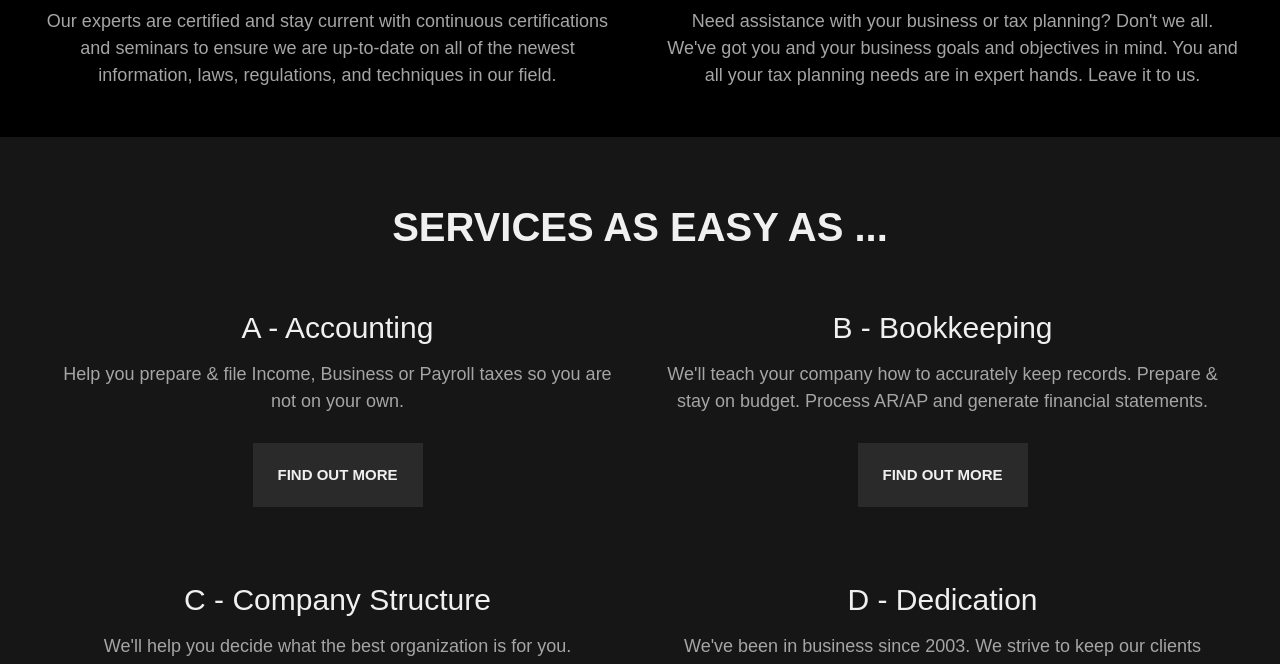
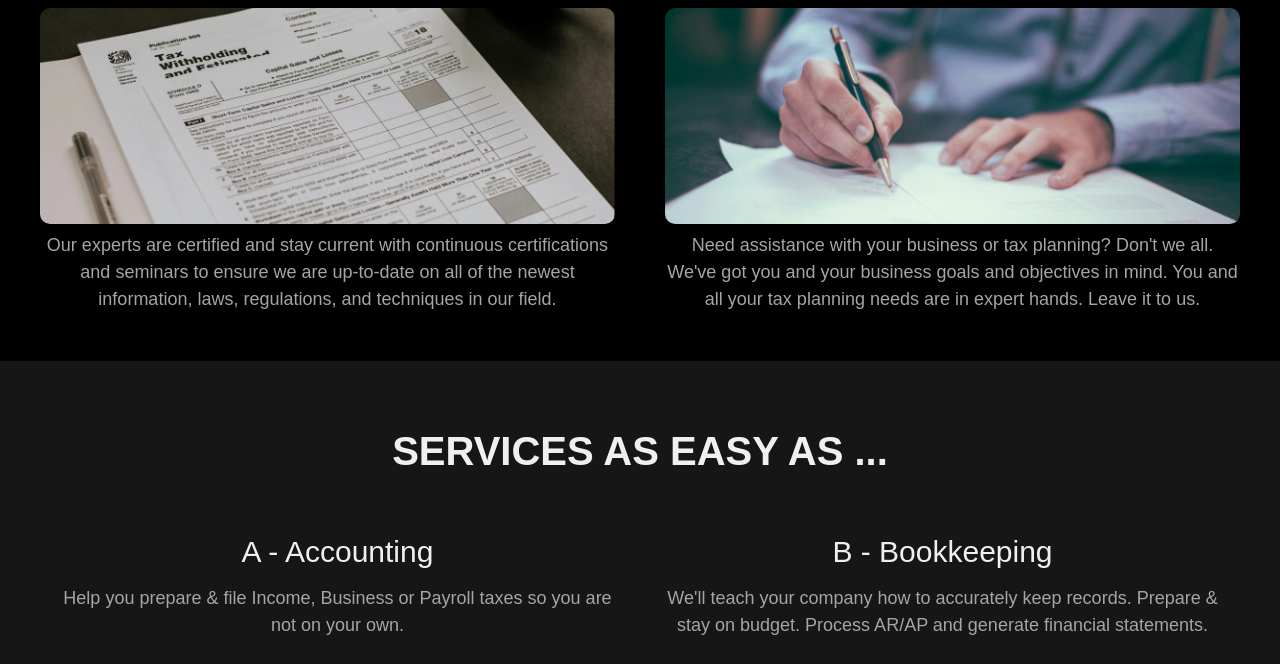
Before and after one commit to Cryneon/Lifesjusttaxing, a plain HTML site: page index.html in a window 1280 px wide. Shown: the part 762-1426 px from the top of the page. Drawn offline with Linux system fonts and the light colour scheme.

Commit message:
Adding optimized pictures.

```diff
--- a/index.html
+++ b/index.html
@@ -50,6 +50,17 @@
       <ul class="container grid info">
         <li class="info__item">
           <h2>Accounting</h2>
+          <picture>
+            <source
+              type="image/webp"
+              srcset="/images/paperwork.webp 1x, /images/paperwork@x2.webp 2x"
+            />
+            <img
+              src="/images/paperwork.jpg"
+              alt="two tax forms upon a table"
+              class="image"
+            />
+          </picture>
           <p>
             Our experts are certified and stay current with continuous
             certifications and seminars to ensure we are up-to-date on all of
@@ -59,6 +70,17 @@
         </li>
         <li class="info__item">
           <h2>Planning</h2>
+          <picture>
+            <source
+              type="image/webp"
+              srcset="/images/working.webp 1x, /images/working@x2.webp 2x"
+            />
+            <img
+              src="/images/working.jpg"
+              alt="a man writing on a sheet of paper"
+              class="image"
+            />
+          </picture>
           <p>
             Need assistance with your business or tax planning? Don't we all.
             We've got you and your business goals and objectives in mind. You
--- a/styles/styles.css
+++ b/styles/styles.css
@@ -283,3 +283,8 @@ a {
 .contact {
     height: 75vh;
 }
+
+.image {
+    width: 100%;
+    border-radius: 10px;
+}
```
Also changed, not shown: components/picture.html (added, +11 -0 lines), pages/about.html (+23 -0 lines), images/books.jpg (added), images/books.webp (added), images/books@x2.webp (added), images/computer.jpg (added), images/computer.webp (added), images/computer@x2.webp (added), images/paperwork.jpg (added), images/paperwork.webp (added), images/paperwork@x2.webp (added), images/working.jpg (added), images/working.webp (added), images/working@x2.webp (added).
